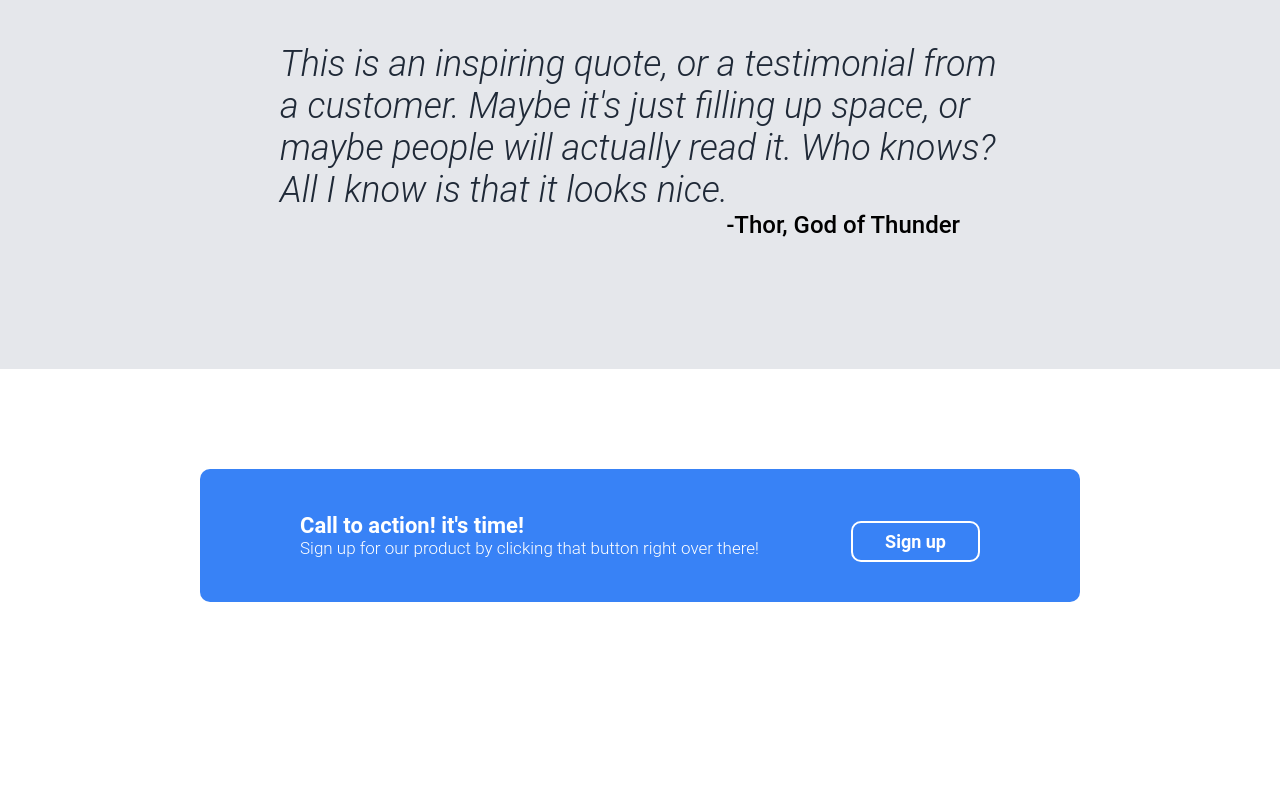
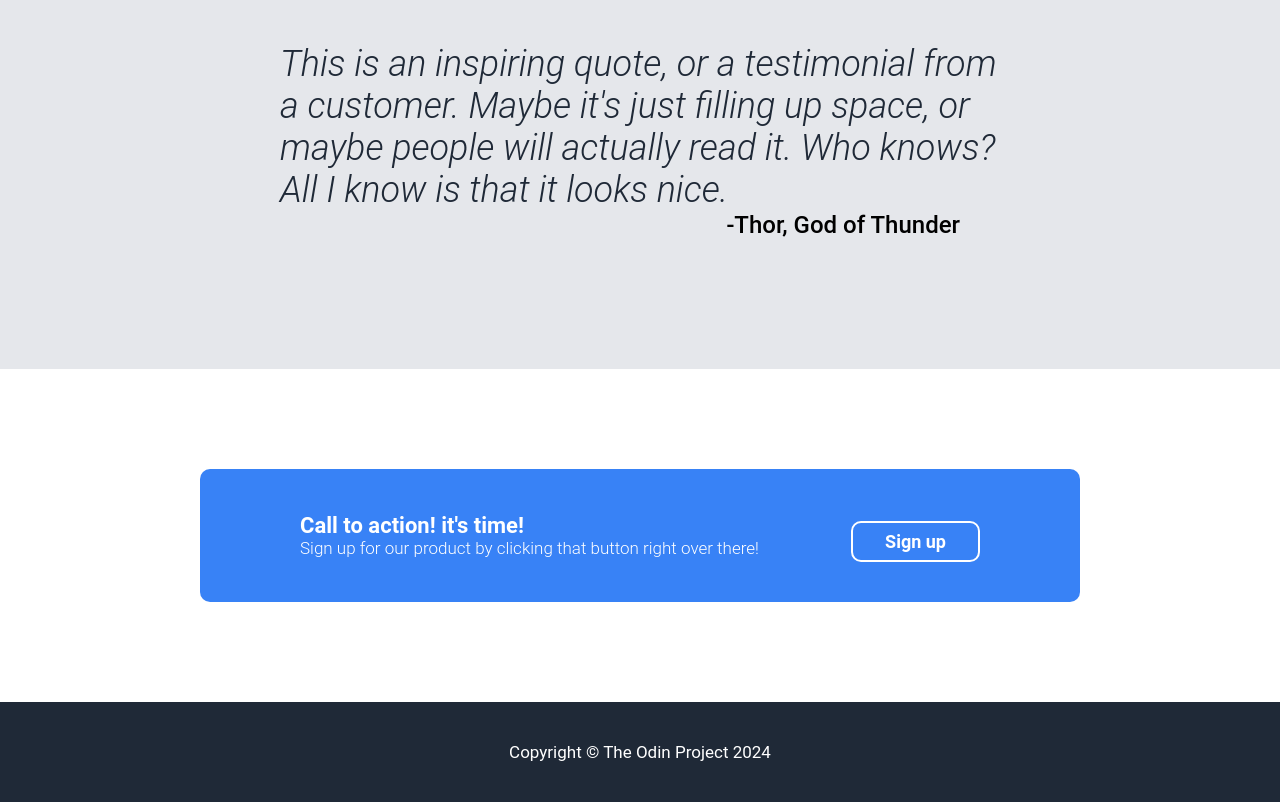
Before and after one commit to FacundoGiuliano/odin-landing-page, a plain HTML site: page index.html in a window 1280 px wide. Shown: the part 1104-1906 px from the top of the page. Before the commit the page ends 1806 px from the top, so only its background shows below. Drawn offline with Linux system fonts and the light colour scheme.

Commit message:
add section footer

```diff
--- a/index.html
+++ b/index.html
@@ -68,6 +68,9 @@
         </div>
         <button class="button-2">Sign up</button>
     </div>
+    <div class="footer">
+        <p class="footer-p">Copyright &copy The Odin Project 2024</p>
+    </div>
 </body>
 
 </html>
--- a/style.css
+++ b/style.css
@@ -177,3 +177,11 @@ a {
     font-size: 17px;
     font-weight: 300;
   }
+
+  .footer {
+    background-color: #1f2937;
+    color: white;
+    font-size: 17px;
+    text-align: center;
+    padding: 40px;
+  }
```
